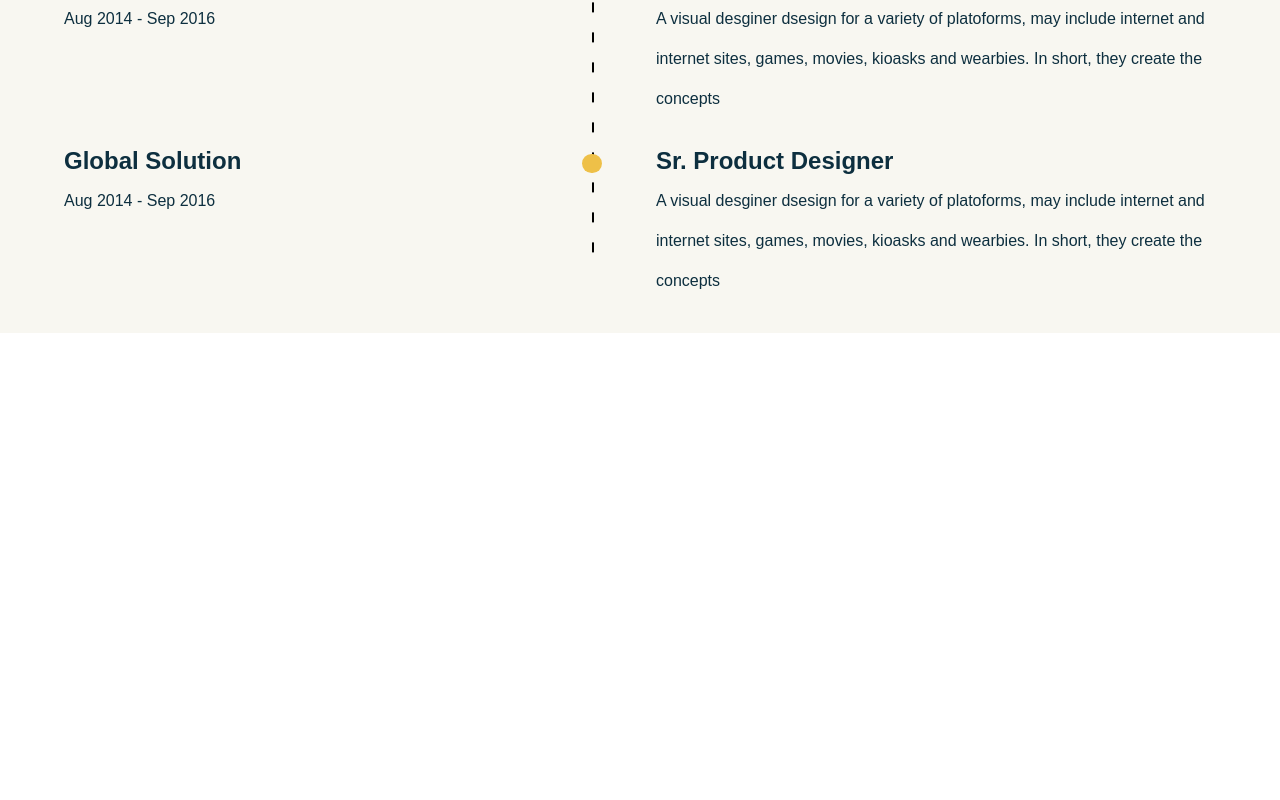
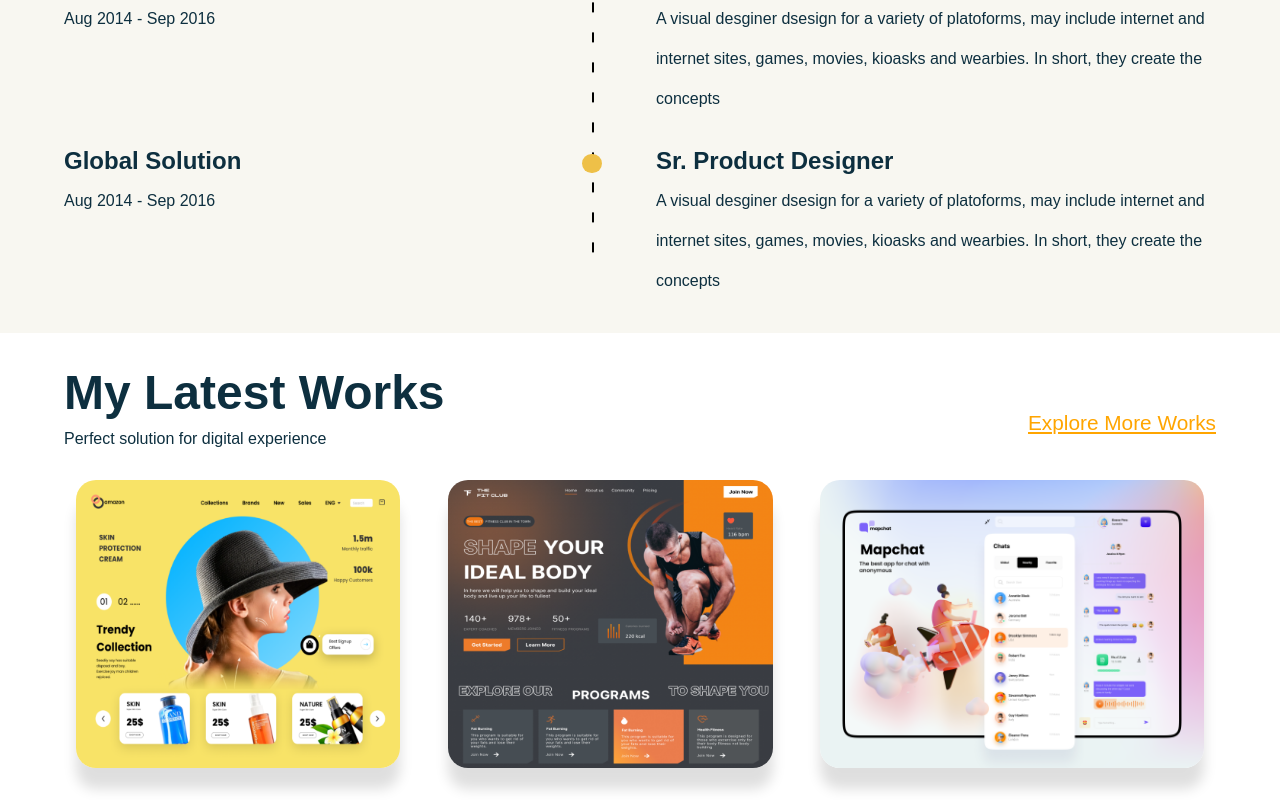
Before and after one commit to Siddarth-Sajeev22/personal-portfolio, a React (Vite) app: page / in a window 1280 px wide. Shown: the part 1554-2354 px from the top of the page. Before the commit the page ends 1887 px from the top, so only its background shows below. Built offline with nearby package versions, Linux system fonts and the light colour scheme; a web font is replaced by a local one.

Commit message:
completed portfolio section

```diff
--- a/src/App.jsx
+++ b/src/App.jsx
@@ -1,6 +1,7 @@
 import Experties from "./components/Experties/Experties";
 import Header from "./components/Header/Header";
 import Hero from "./components/Hero/Hero"
+import Portfolio from "./components/Portfolio/Portfolio";
 import Works from "./components/Works/Works";
 import css from './styles/app.module.scss'
 const App = () => {
@@ -10,6 +11,7 @@
     <Hero/>
     <Experties/>
     <Works/>
+    <Portfolio/>
   </div>
 };
 
--- /dev/null
+++ b/src/components/Portfolio/Portfolio.jsx
@@ -0,0 +1,55 @@
+import React from 'react'
+import css from './Portfolio.module.scss'
+import {motion} from 'framer-motion'
+import {fadeIn, staggerChildren} from "../../utils/motion"
+const Portfolio = () => {
+    return (
+        <motion.section
+        variants={staggerChildren}
+        initial="hidden"
+        whileInView="show"
+        viewport={{once:false, amount: 0.25}}
+        className={`paddings ${css.wrapper}`}>
+
+            <div className={` innerWidth flexCenter ${css.container}`}>
+
+                    <div className={` flexCenter ${css.heading}`}>
+                        <div>
+                            <span className='primaryText'>
+                                My Latest Works
+                            </span>
+                            <p style={{marginTop:"10px"}}>
+                                Perfect solution for digital experience
+                            </p>
+                        </div>
+
+                        <span className='secondaryText'>
+                            Explore More Works
+                        </span>
+                    </div>
+
+                    <div className={` flexCenter ${css.showCase}`}>
+                        <motion.img
+                        variants={fadeIn("up", "tween", 0.5, 0.6)}
+                        src="./showCase1.png"
+                        alt="project"
+                        />
+
+                        <motion.img
+                        variants={fadeIn("up", "tween", 0.5, 0.6)}
+                        src="./showCase2.png"
+                        alt="project"
+                        />
+
+                        <motion.img
+                        variants={fadeIn("up", "tween", 0.5, 0.6)}
+                        src="./showCase3.png"
+                        alt="project"
+                        />
+                    </div>
+            </div>
+        </motion.section>
+    )
+}
+
+export default Portfolio
--- /dev/null
+++ b/src/components/Portfolio/Portfolio.module.scss
@@ -0,0 +1,42 @@
+@import "../../styles/contants.scss";
+
+.wrapper {
+
+    background: white;
+    overflow: hidden;
+    .container{
+        flex-direction: column;
+        gap: 2rem;
+        .heading{
+            width: 100%;
+            justify-content: space-between;
+            align-items: flex-end;
+            flex-wrap: wrap;
+            >:nth-child(2)
+            {
+                text-decoration: underline;
+                color:orange;
+                cursor: pointer;
+            }
+        }
+
+        .showCase{
+            width: 100%;
+            gap: 1.5rem;
+            justify-content: space-around;
+            flex-wrap: wrap;
+
+            >img{
+                @media(max-width: $sm){
+                    width: 100%;
+                }
+
+                border-radius: 20px;
+                max-width: 25rem;
+                max-height: 18rem;
+                box-shadow: 0px 21px 13px rgba(0,0,0,13%);
+                cursor: pointer;
+            }
+        }
+    }
+}
```
